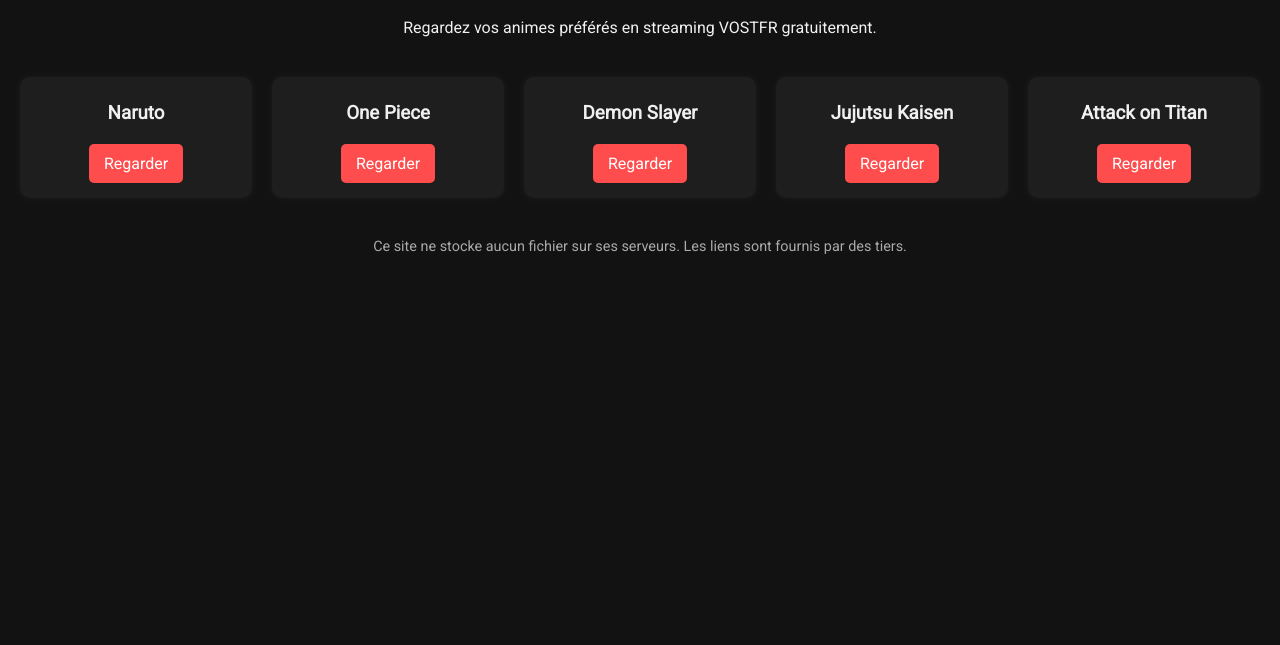
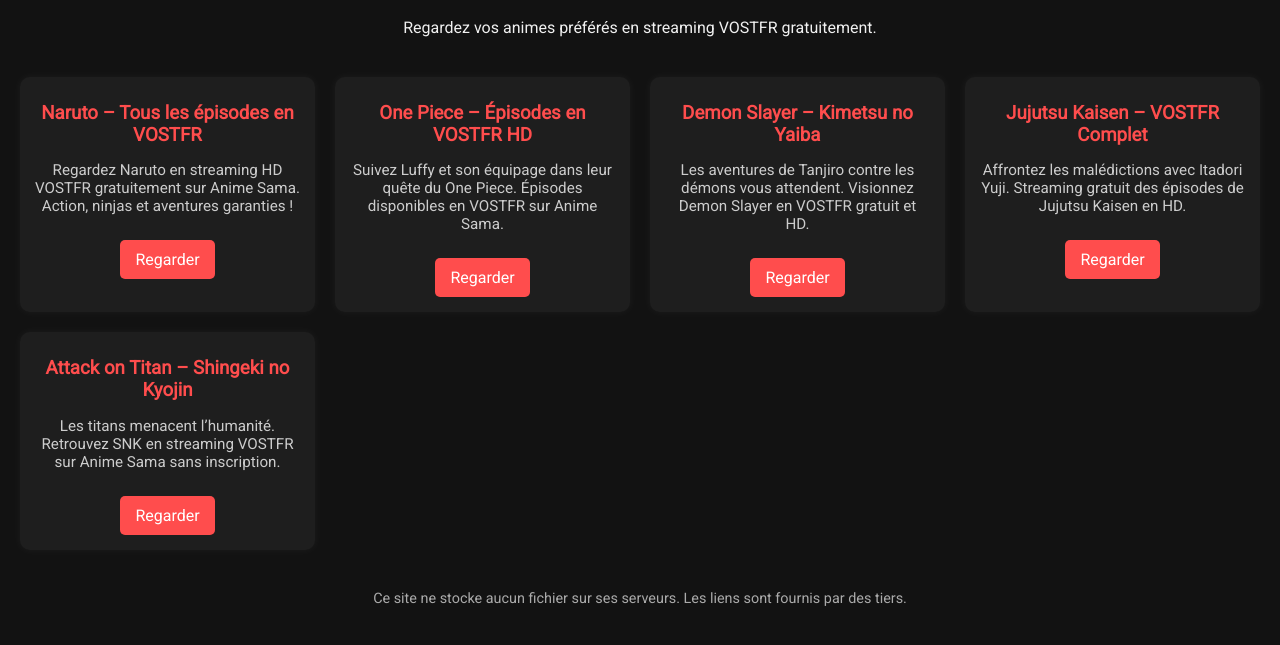
Before and after one commit to anime-sama-fr/anime-sama-fr4, a plain HTML site: page index.html in a window 1280 px wide. Shown: the part 145-790 px from the top of the page. Drawn offline with Linux system fonts and the light colour scheme.

Commit message:
Update index.html

```diff
--- a/index.html
+++ b/index.html
@@ -3,9 +3,9 @@
 <head>
   <meta charset="UTF-8" />
   <meta name="viewport" content="width=device-width, initial-scale=1.0" />
-  <title>Anime Sama – Streaming Anime VOSTFR Gratuit</title>
-  <meta name="description" content="Regardez vos animes préférés en streaming VOSTFR gratuitement sur Anime Sama. Derniers épisodes en HD. Accès rapide sans inscription." />
-  <meta name="keywords" content="anime sama, streaming anime, anime vostfr, regarder anime, naruto streaming, one piece vostfr, bleach vf" />
+  <title>Anime Sama – Regarder Anime VOSTFR HD Gratuit en Streaming</title>
+  <meta name="description" content="Anime Sama vous propose les meilleurs animes en streaming VOSTFR gratuit et HD : Naruto, One Piece, Demon Slayer, Jujutsu Kaisen, et plus." />
+  <meta name="keywords" content="anime sama, streaming anime, anime vostfr, regarder anime, naruto streaming, one piece vostfr, bleach vf, attack on titan vostfr, jujutsu streaming" />
   <link rel="stylesheet" href="https://fonts.googleapis.com/css2?family=Roboto&display=swap">
   <style>
     body {
@@ -28,7 +28,7 @@
     }
     .anime-list {
       display: grid;
-      grid-template-columns: repeat(auto-fit, minmax(200px, 1fr));
+      grid-template-columns: repeat(auto-fit, minmax(250px, 1fr));
       gap: 20px;
     }
     .anime-card {
@@ -40,6 +40,11 @@
     }
     .anime-card h3 {
       margin: 10px 0;
+      color: #ff4d4d;
+    }
+    .anime-card p {
+      font-size: 0.95em;
+      color: #ccc;
     }
     .anime-card a {
       display: inline-block;
@@ -67,24 +72,29 @@
 
   <section class="anime-list">
     <div class="anime-card">
-      <h3>Naruto</h3>
-      <a href="https://anime-sama.biz/508-naruto.html" target="_blank">Regarder</a>
+      <h3>Naruto – Tous les épisodes en VOSTFR</h3>
+      <p>Regardez Naruto en streaming HD VOSTFR gratuitement sur Anime Sama. Action, ninjas et aventures garanties !</p>
+      <a href="https://anime-sama.biz/508-naruto.html" target="_blank" rel="nofollow noopener">Regarder</a>
     </div>
     <div class="anime-card">
-      <h3>One Piece</h3>
-      <a href="https://anime-sama.biz/1521-one-piece.html" target="_blank">Regarder</a>
+      <h3>One Piece – Épisodes en VOSTFR HD</h3>
+      <p>Suivez Luffy et son équipage dans leur quête du One Piece. Épisodes disponibles en VOSTFR sur Anime Sama.</p>
+      <a href="https://anime-sama.biz/1521-one-piece.html" target="_blank" rel="nofollow noopener">Regarder</a>
     </div>
     <div class="anime-card">
-      <h3>Demon Slayer</h3>
-      <a href="https://anime-sama.biz/1-demon-slayer.html" target="_blank">Regarder</a>
+      <h3>Demon Slayer – Kimetsu no Yaiba</h3>
+      <p>Les aventures de Tanjiro contre les démons vous attendent. Visionnez Demon Slayer en VOSTFR gratuit et HD.</p>
+      <a href="https://anime-sama.biz/1-demon-slayer.html" target="_blank" rel="nofollow noopener">Regarder</a>
     </div>
     <div class="anime-card">
-      <h3>Jujutsu Kaisen</h3>
-      <a href="https://anime-sama.biz/41-jujutsu-kaisen.html" target="_blank">Regarder</a>
+      <h3>Jujutsu Kaisen – VOSTFR Complet</h3>
+      <p>Affrontez les malédictions avec Itadori Yuji. Streaming gratuit des épisodes de Jujutsu Kaisen en HD.</p>
+      <a href="https://anime-sama.biz/41-jujutsu-kaisen.html" target="_blank" rel="nofollow noopener">Regarder</a>
     </div>
     <div class="anime-card">
-      <h3>Attack on Titan</h3>
-      <a href="https://anime-sama.biz/63-lattaque-des-titans.html" target="_blank">Regarder</a>
+      <h3>Attack on Titan – Shingeki no Kyojin</h3>
+      <p>Les titans menacent l’humanité. Retrouvez SNK en streaming VOSTFR sur Anime Sama sans inscription.</p>
+      <a href="https://anime-sama.biz/63-lattaque-des-titans.html" target="_blank" rel="nofollow noopener">Regarder</a>
     </div>
   </section>
 
```
